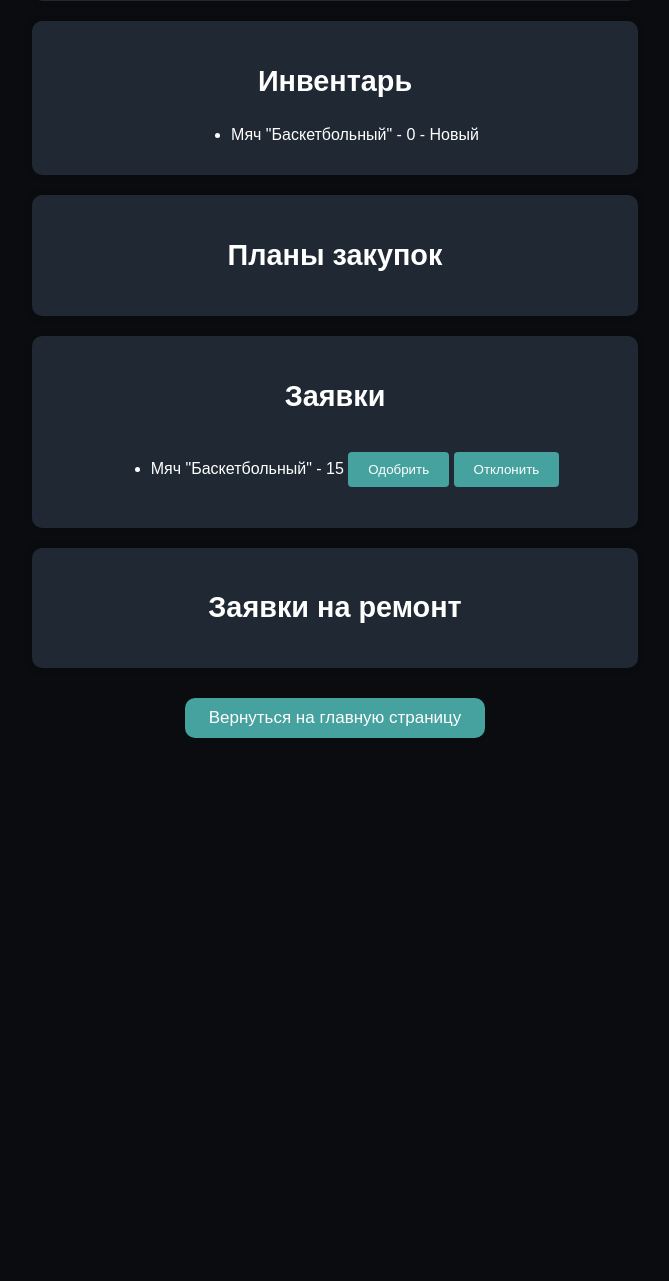
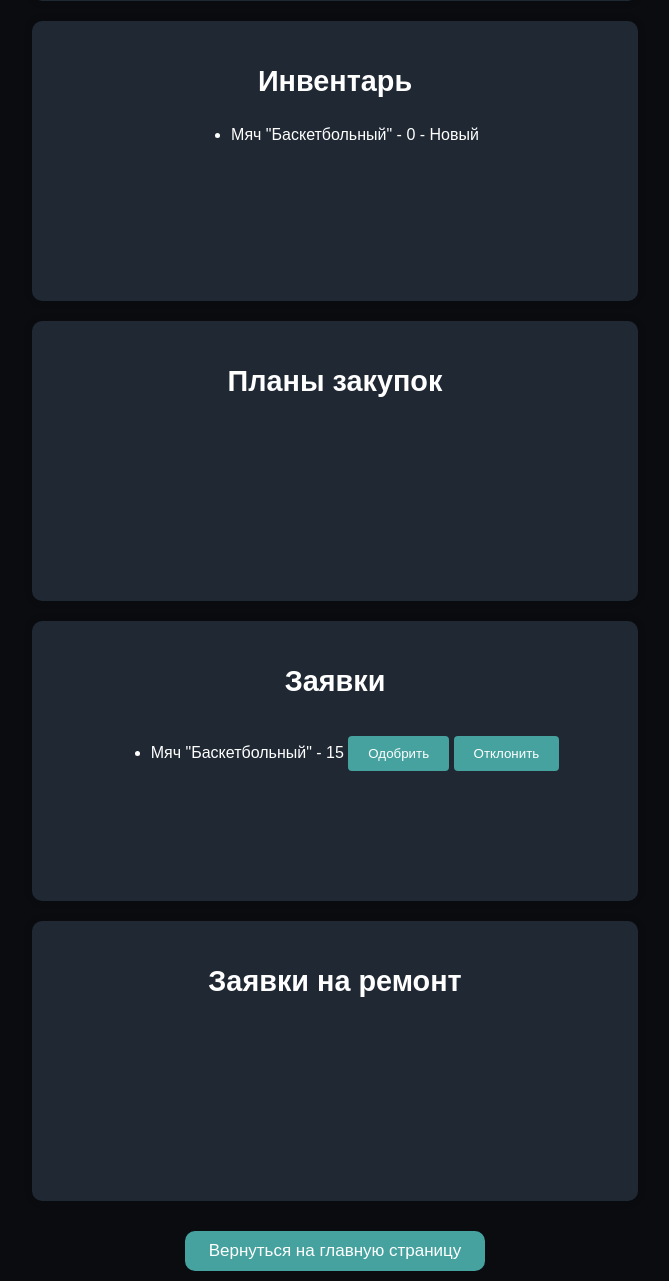
Before and after one commit to arsIk320/predprof, a Flask app: page /admin in a window 1280 px wide. Shown: the part 1338-2619 px from the top of the page, without its empty margins (305-974 px from the left). Before the commit the page ends 2076 px from the top, so only its background shows below. Run offline with Flask 3, Linux system fonts and the light colour scheme; a user stored in the database is signed in.

Commit message:
Add files via upload

```diff
--- a/static/css/style.css
+++ b/static/css/style.css
@@ -15,6 +15,7 @@ body {
     background-color: #1f2833;
     backdrop-filter: blur(15px);
     justify-self: center;
+    min-height: 250px;
 }
 
 h2, h3 {
```
